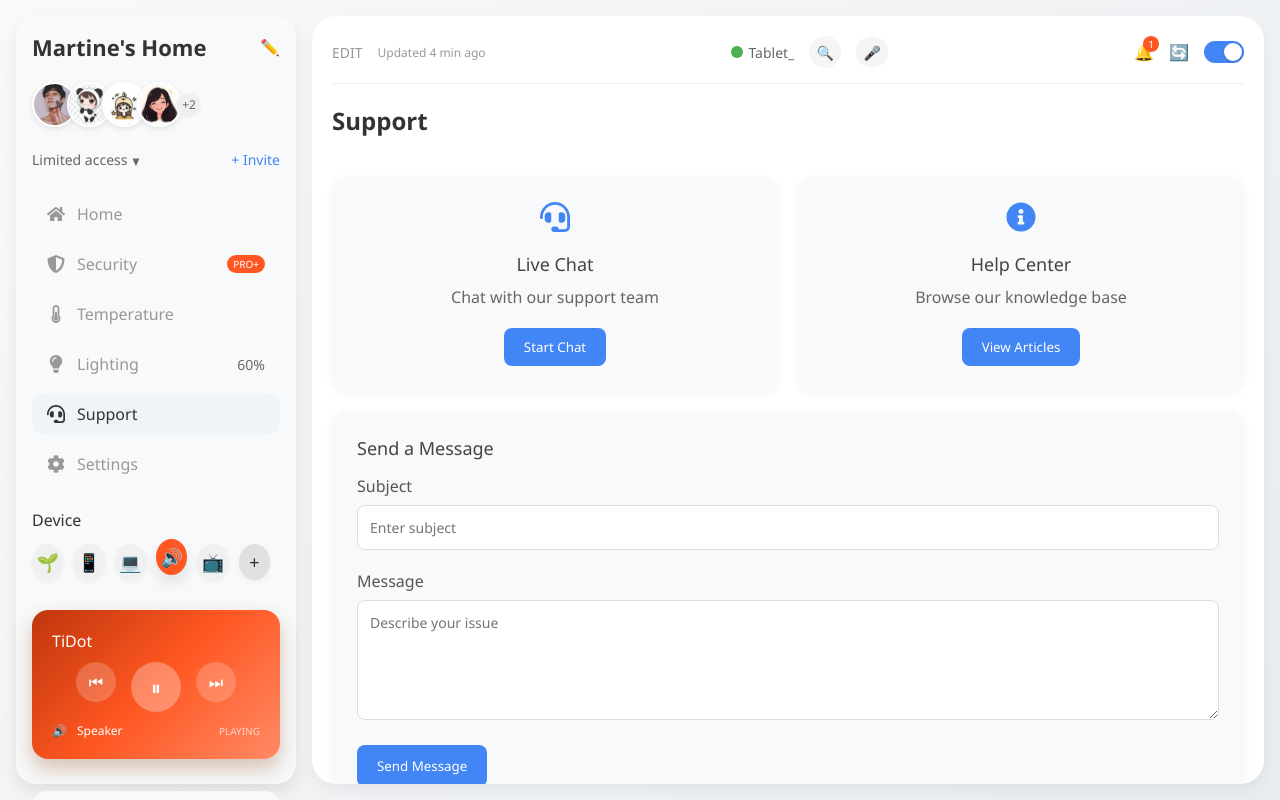
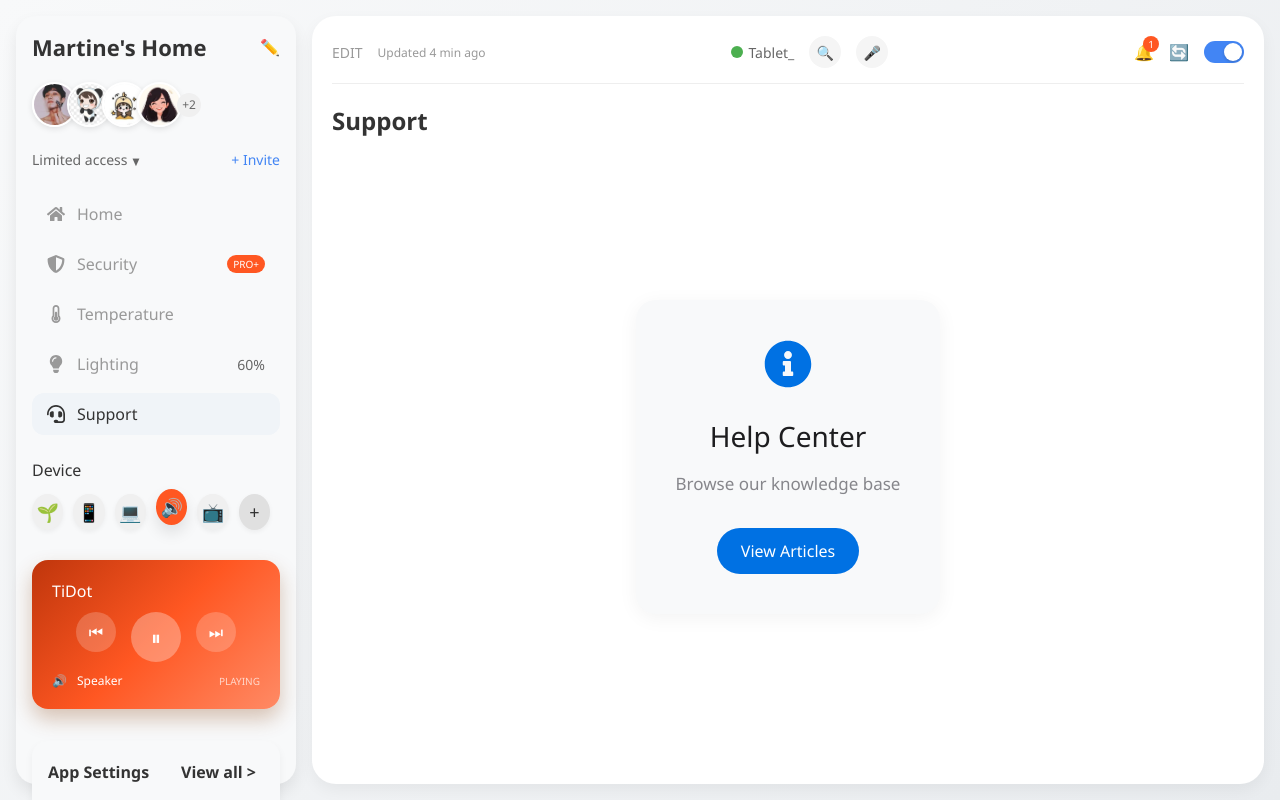
Before and after one commit to ZTL123Z/smart-home-dashboard, a React (Create React App) app: page / in a window 1280 px wide. Both pictures are taken after a click on the element "Support". Built offline with nearby package versions, Linux system fonts and the light colour scheme.

Commit message:
support修改

```diff
--- a/src/components/MainContent.css
+++ b/src/components/MainContent.css
@@ -1132,6 +1132,99 @@
   align-items: center;
 }
 
+.centered-support {
+  display: flex;
+  justify-content: center;
+  align-items: center;
+  min-height: 70vh;
+}
+
+.support-center-card {
+  text-align: center;
+  padding: 40px;
+  max-width: 400px;
+  background-color: #f8f9fa;
+  border-radius: 20px;
+  box-shadow: 0 4px 20px rgba(0, 0, 0, 0.05);
+  transition: all 0.3s ease;
+}
+
+.support-center-card .support-icon {
+  font-size: 48px;
+  color: #0071e3;
+  margin-bottom: 24px;
+}
+
+.support-center-card h3 {
+  font-size: 28px;
+  font-weight: 500;
+  margin: 0 0 16px 0;
+  color: #1d1d1f;
+}
+
+.support-center-card p {
+  font-size: 17px;
+  color: #86868b;
+  margin: 0 0 32px 0;
+  line-height: 1.5;
+}
+
+.support-center-card .support-button {
+  background-color: #0071e3;
+  color: white;
+  border: none;
+  border-radius: 980px;
+  padding: 12px 24px;
+  font-size: 16px;
+  font-weight: 400;
+  cursor: pointer;
+  transition: all 0.3s ease;
+  text-decoration: none;
+  display: inline-block;
+}
+
+.support-center-card .support-button:hover {
+  background-color: #0077ed;
+  transform: translateY(-2px);
+  box-shadow: 0 4px 8px rgba(0, 113, 227, 0.2);
+  text-decoration: none;
+}
+
+.baidu-link {
+  margin-top: 16px;
+}
+
+.baidu-link a {
+  color: #0071e3;
+  text-decoration: none;
+  font-size: 16px;
+  transition: all 0.2s ease;
+  position: relative;
+}
+
+.baidu-link a:hover {
+  text-decoration: none;
+  color: #0077ed;
+}
+
+.baidu-link a::after {
+  content: '';
+  position: absolute;
+  width: 100%;
+  height: 1px;
+  bottom: -2px;
+  left: 0;
+  background-color: #0071e3;
+  transform: scaleX(0);
+  transform-origin: bottom right;
+  transition: transform 0.3s ease;
+}
+
+.baidu-link a:hover::after {
+  transform: scaleX(1);
+  transform-origin: bottom left;
+}
+
 @media (max-width: 768px) {
   .security-stats,
   .temperature-stats,
--- a/src/components/MainContent.js
+++ b/src/components/MainContent.js
@@ -464,52 +464,19 @@ const MainContent = ({ activeSection = 'home', theme = 'white' }) => {
               <h2>Support</h2>
             </div>
 
-            <div className="support-dashboard">
-              <div className="support-options">
-                <div className="support-card">
-                  <FaHeadset className="support-icon" />
-                  <h3>Live Chat</h3>
-                  <p>Chat with our support team</p>
-                  <button className="support-button">Start Chat</button>
-                </div>
-
-                <div className="support-card">
-                  <FaInfoCircle className="support-icon" />
-                  <h3>Help Center</h3>
-                  <p>Browse our knowledge base</p>
-                  <button className="support-button">View Articles</button>
-                </div>
-              </div>
-
-              <div className="contact-form">
-                <h3>Send a Message</h3>
-                <div className="form-group">
-                  <label>Subject</label>
-                  <input type="text" placeholder="Enter subject" />
-                </div>
-                <div className="form-group">
-                  <label>Message</label>
-                  <textarea placeholder="Describe your issue"></textarea>
-                </div>
-                <button className="send-button">Send Message</button>
-              </div>
-
-              <div className="faq-section">
-                <h3>Frequently Asked Questions</h3>
-                <div className="faq-list">
-                  <div className="faq-item">
-                    <h4>How do I add a new device?</h4>
-                    <p>To add a new device, go to the Devices section and click the "+" button. Follow the on-screen instructions to connect your device.</p>
-                  </div>
-                  <div className="faq-item">
-                    <h4>How do I reset my password?</h4>
-                    <p>You can reset your password by clicking on "Forgot Password" on the login screen and following the instructions sent to your email.</p>
-                  </div>
-                  <div className="faq-item">
-                    <h4>Can I control my devices remotely?</h4>
-                    <p>Yes, you can control all your connected devices remotely through our mobile app or web interface as long as you have an internet connection.</p>
-                  </div>
-                </div>
+            <div className="support-dashboard centered-support">
+              <div className="support-center-card">
+                <FaInfoCircle className="support-icon" />
+                <h3>Help Center</h3>
+                <p>Browse our knowledge base</p>
+                <a
+                  href="https://www.baidu.com"
+                  target="_blank"
+                  rel="noopener noreferrer"
+                  className="support-button"
+                >
+                  View Articles
+                </a>
               </div>
             </div>
           </div>
--- a/src/components/Sidebar.js
+++ b/src/components/Sidebar.js
@@ -360,13 +360,6 @@ const Sidebar = ({ onMenuItemClick, onThemeChange, onColorChange, currentTheme,
           <FaHeadset className="menu-icon" />
           <span>Support</span>
         </div>
-        <div
-          className={`menu-item ${activeMenuItem === 'settings' ? 'active' : ''}`}
-          onClick={() => handleMenuItemClick('settings')}
-        >
-          <FaCog className="menu-icon" />
-          <span>Settings</span>
-        </div>
       </div>
 
       {/* 设备部分 */}
```
